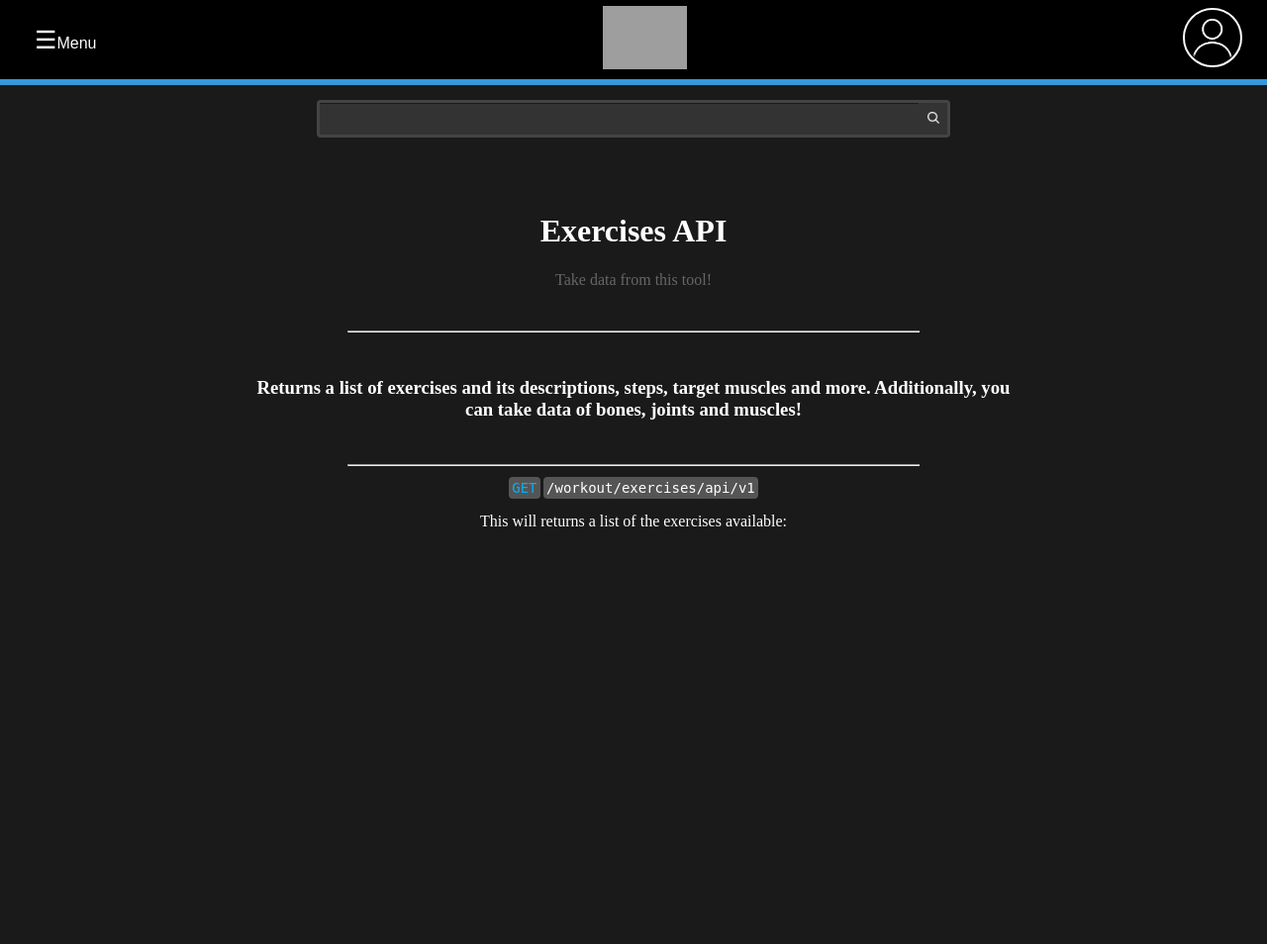
After one commit to dev-davisouza/MyWorkout, a Django app: page /about-api in a window 1280 px wide. The commit adds this page. Shown: the whole page at 99% size. Run offline with Django 5.2, Linux system fonts and the light colour scheme; grey boxes are pictures that could not be loaded.

Commit message:
requirements

```diff
--- a/home/urls.py
+++ b/home/urls.py
@@ -4,5 +4,6 @@
 app_name = 'home'
 
 urlpatterns = [
-    path('', views.home, name="homepage")
+    path('', views.home, name="homepage"),
+    path('about-api', views.api, name="about-api"),
 ]
--- a/home/views.py
+++ b/home/views.py
@@ -1,5 +1,20 @@
 from django.shortcuts import render
+from workout.models import Joint
 
 
 def home(request):
     return render(request, 'home/home.html')
+
+
+def api(request):
+    context = {
+        'title': 'About API - '
+    }
+    return render(request, 'home/api.html', context)
+
+
+def get_joints(request):
+    joints = Joint.objects.all()
+    return render(request, 'home/api.html', context={
+        'joints': joints,
+    })
--- a/static/css/style.css
+++ b/static/css/style.css
@@ -93,6 +93,12 @@
     width: 90%;
     margin: 40px auto;
     justify-content: center;
+}
+
+.main-content-block{
+    width: 60%;
+    margin: 40px auto;
+    text-align: center;
 }
 
 .main-content-cards{
@@ -222,6 +228,20 @@
 
 .card-downloads-icons{
     height: 30px;
+}
+
+/* Code format */
+.code-background{
+    background-color: #555555;
+    border-radius: 4px;
+}
+
+.code-paragraph{
+    padding: 3px;
+}
+
+.http-text{
+    color: #05B1F3;
 }
 
 /* Form */
@@ -665,3 +685,11 @@
 .inline{
     display: inline;
 }
+
+.wrap{
+    flex-wrap: wrap;
+}
+
+.gray-text{
+    color: #666666;
+}
--- /dev/null
+++ b/templates/home/api.html
@@ -0,0 +1,25 @@
+{% extends "base.html" %}
+{% block title %}{{title}}{% endblock title %}
+{% block content %}
+    <main class="main-content-block">
+        <h1>Exercises API</h1>
+        <p class="gray-text">Take data from this tool!</p>
+        <br>
+        <hr class="section-break">
+        <br>
+        <h3>Returns a list of exercises and its descriptions,
+            steps, target muscles and more. Additionally,
+            you can take data of bones, joints and muscles!
+        </h3>
+        <br>
+        <hr class="section-break">
+        <p style="font-size: 14px;">
+            <code class="code-background code-paragraph http-text">GET</code>
+            <code class="code-background code-paragraph">{% url "workout:list-exercises-api" %}</code>
+        </p>
+        <p>This will returns a list of the exercises available:</p>
+        {% for joint in joints %}
+        é os guri
+        {% endfor %}
+    </main>
+{% endblock content %}
--- a/templates/partials/sidebar.html
+++ b/templates/partials/sidebar.html
@@ -1,6 +1,10 @@
 {% load static %}
 <nav class="sidebar">
     <ul>
+        <li><a href="{% url "home:about-api" %}">About API</a></li>
+        <div class="flex-container centered-x">
+            <hr class="section-break">
+        </div>
         <li><a href="{% url "workout:list-exercises" %}">Exercises</a></li>
         <li><a href="#">Workouts</a></li>
         <div class="flex-container centered-x">
```
Also changed, not shown: requirements.txt (added, +18 -0 lines).
